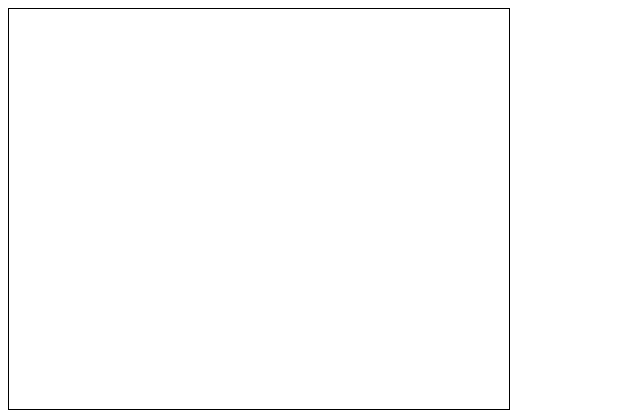
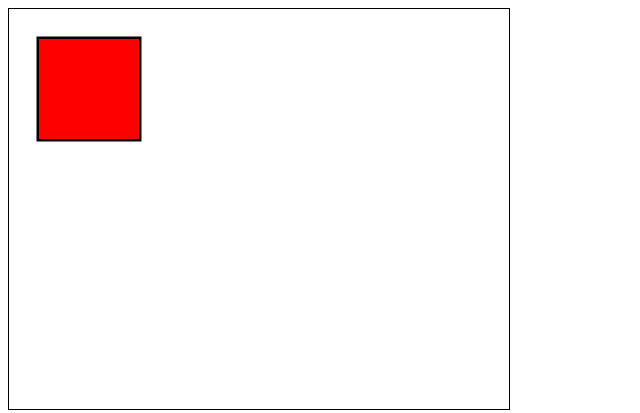
Before and after one commit to arturcirino/geometria-com-canvas, a plain HTML site: page index.html in a window 1280 px wide. Shown: the whole page, without its empty margins (0-640 px from the left). Drawn offline with Linux system fonts and the light colour scheme.

Commit message:
Quadrado com rect

```diff
--- a/index.html
+++ b/index.html
@@ -9,5 +9,6 @@
   </head>
   <body>
     <canvas id="myCanvas" height="400" width="500"></canvas>
+    <script src="/quadrado/quadrado-com-rect.js"></script>
   </body>
 </html>
--- /dev/null
+++ b/quadrado/quadrado-com-rect.js
@@ -0,0 +1,8 @@
+const canvas = document.getElementById("myCanvas");
+const ctx = canvas.getContext("2d");
+
+ctx.rect(30, 30, 100, 100);
+ctx.lineWidth = 5;
+ctx.stroke();
+ctx.fillStyle = "red";
+ctx.fill();
```
